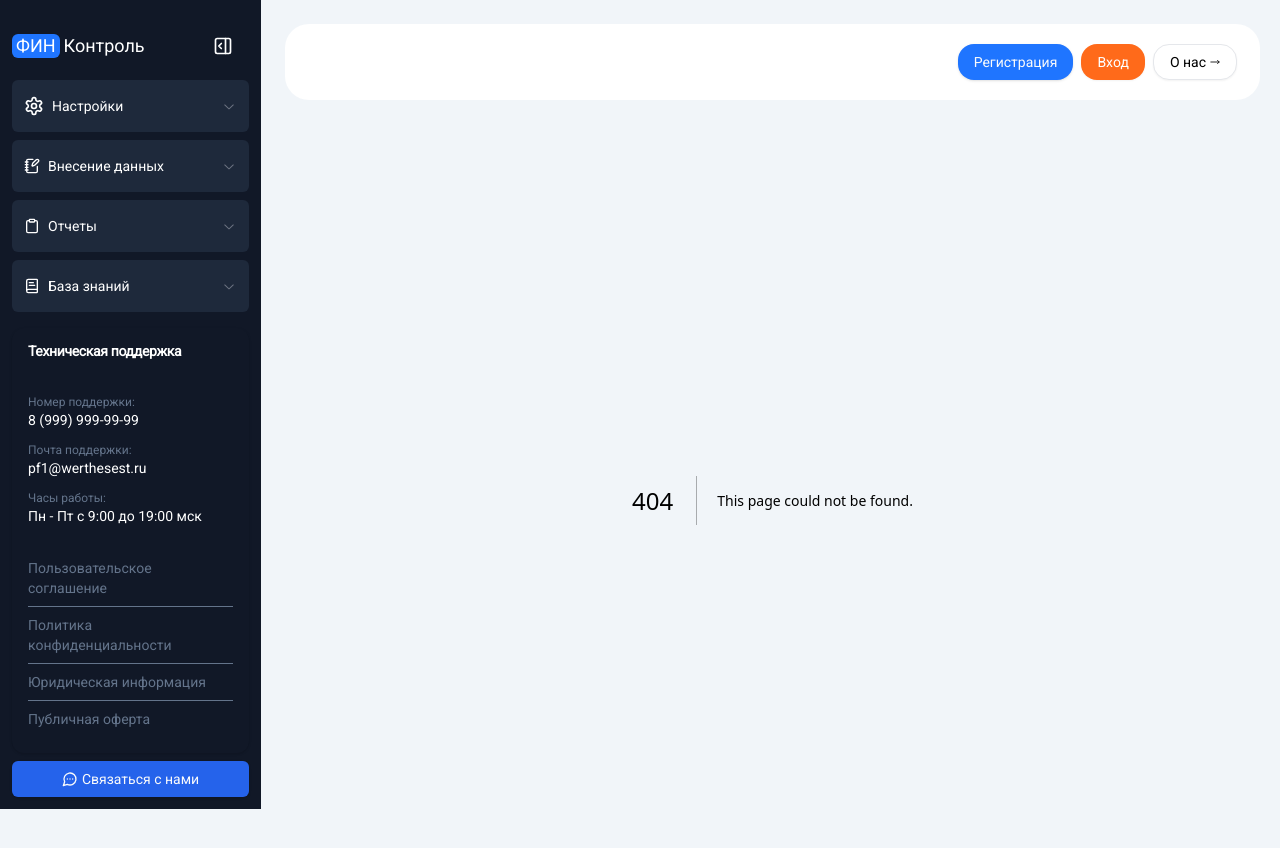
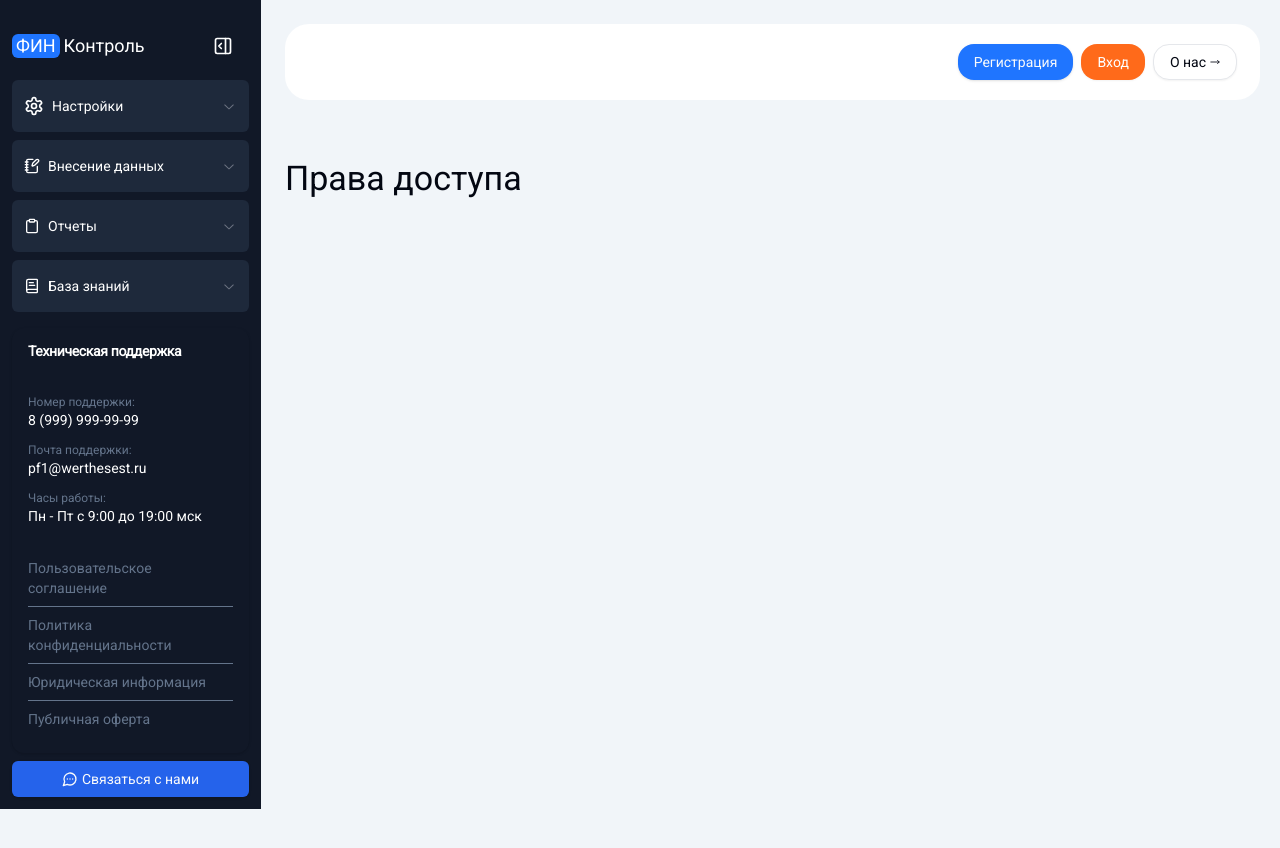
Before and after one commit to edik0101/pofk_frontend, a Next.js app: page /settings/access in a window 1280 px wide. Before the commit this address had no page. Shown: the top 848 px of the page. After the commit the page ends 809 px from the top, so only its background shows below. Built offline with nearby package versions, Linux system fonts and the light colour scheme.

Commit message:
feat: app empty access page

```diff
--- /dev/null
+++ b/src/app/settings/access/page.tsx
@@ -0,0 +1,9 @@
+import Heading from "@/components/Heading/Heading";
+
+export default function AccessSettings() {
+  return (
+    <div>
+      <Heading text="Права доступа" />
+    </div>
+  );
+}
--- a/src/data/pages.ts
+++ b/src/data/pages.ts
@@ -7,8 +7,8 @@ export enum PagesPaths {
   "privacy-policy" = "privacy-policy",
   "legal-information" = "legal-information",
   "public-offer" = "public-offer",
-  "articles-settings" = "articles-settings",
-  "access-settings" = "access-settings",
+  "articles-settings" = "articles",
+  "access-settings" = "access",
   "personal-settings" = "profile",
   "journal" = "journal",
   "cost" = "cost",
```
